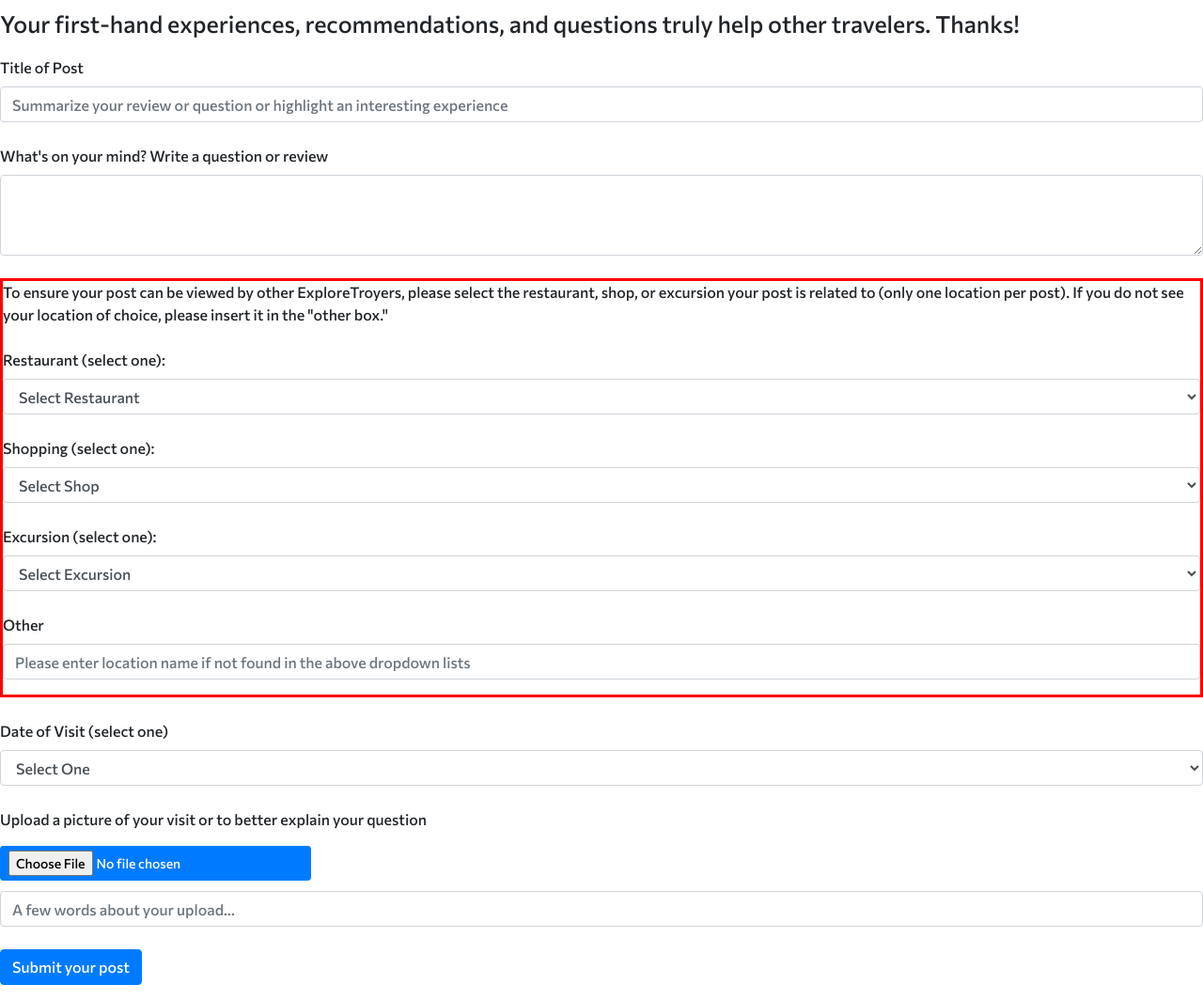
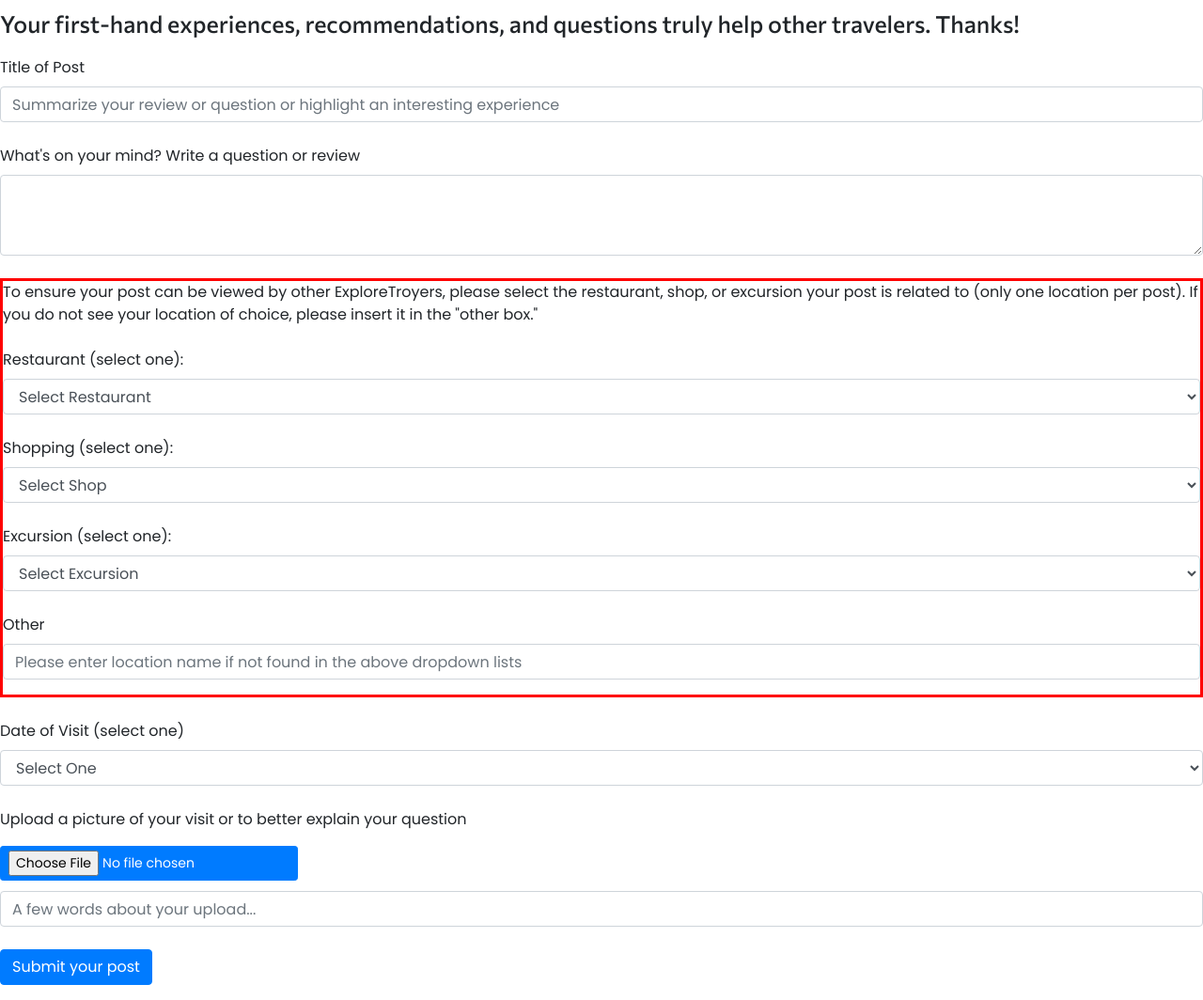
Before and after one commit to ExploreTroy-WebSys/ExploreTroy, a PHP site: page /addpost.php in a window 1280 px wide. Shown: the part 76-1140 px from the top of the page at 94% size. Run offline with PHP 8.4, Linux system fonts and the light colour scheme.

Commit message:
Updated Post Page

```diff
--- a/addpost.php
+++ b/addpost.php
@@ -24,7 +24,7 @@
 ?> -->
 
 <link href="https://fonts.googleapis.com/css2?family=Commissioner:wght@500&display=swap" rel="stylesheet">
-<link href="https://fonts.googleapis.com/css2?family=Commissioner:wght@300&display=swap" rel="stylesheet">
+<link href="https://fonts.googleapis.com/css2?family=Poppins&display=swap" rel="stylesheet">
 
 
 <form>
--- a/assets/master.css
+++ b/assets/master.css
@@ -29,7 +29,7 @@ html {
     font-size: 25px;
    }
    .font{
-    font-family: 'Commissioner', sans-serif;
+    font-family: 'Poppins', sans-serif;
    }
 
 .jumbotron-banner {
```
